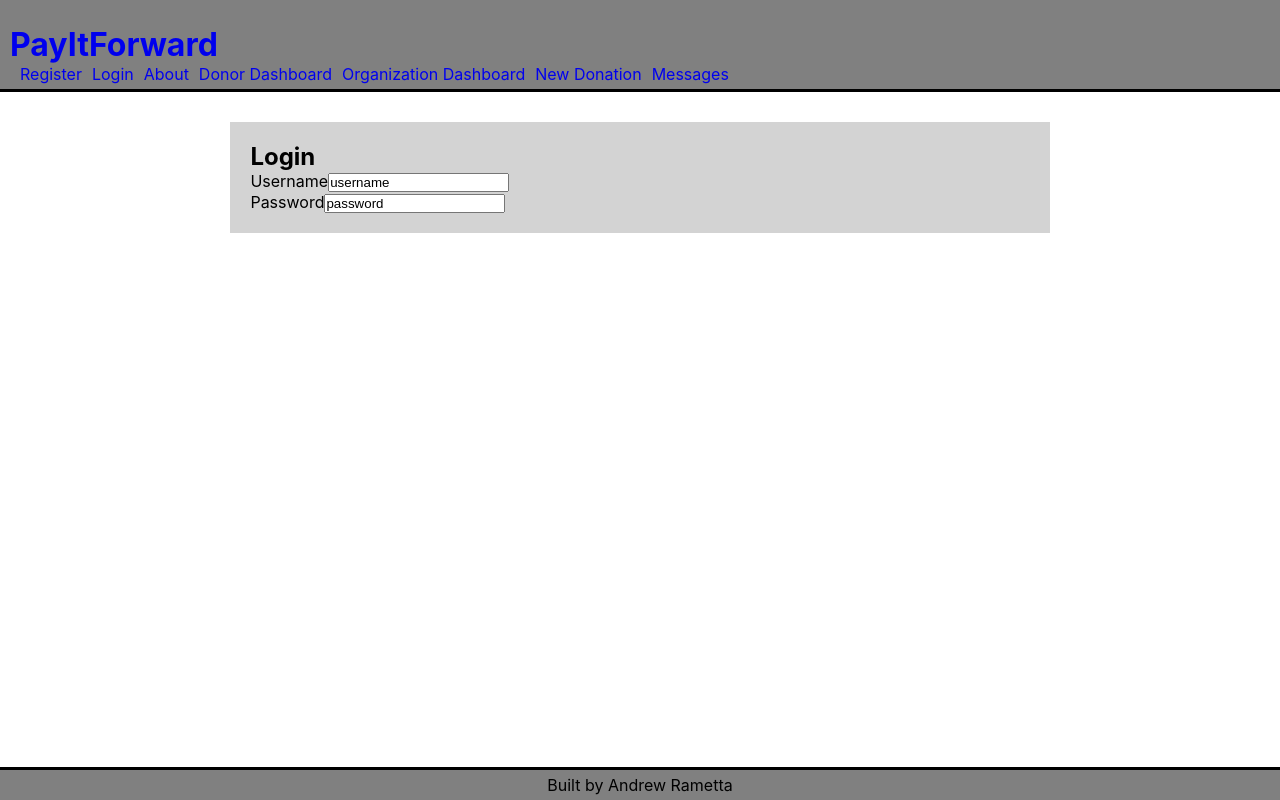
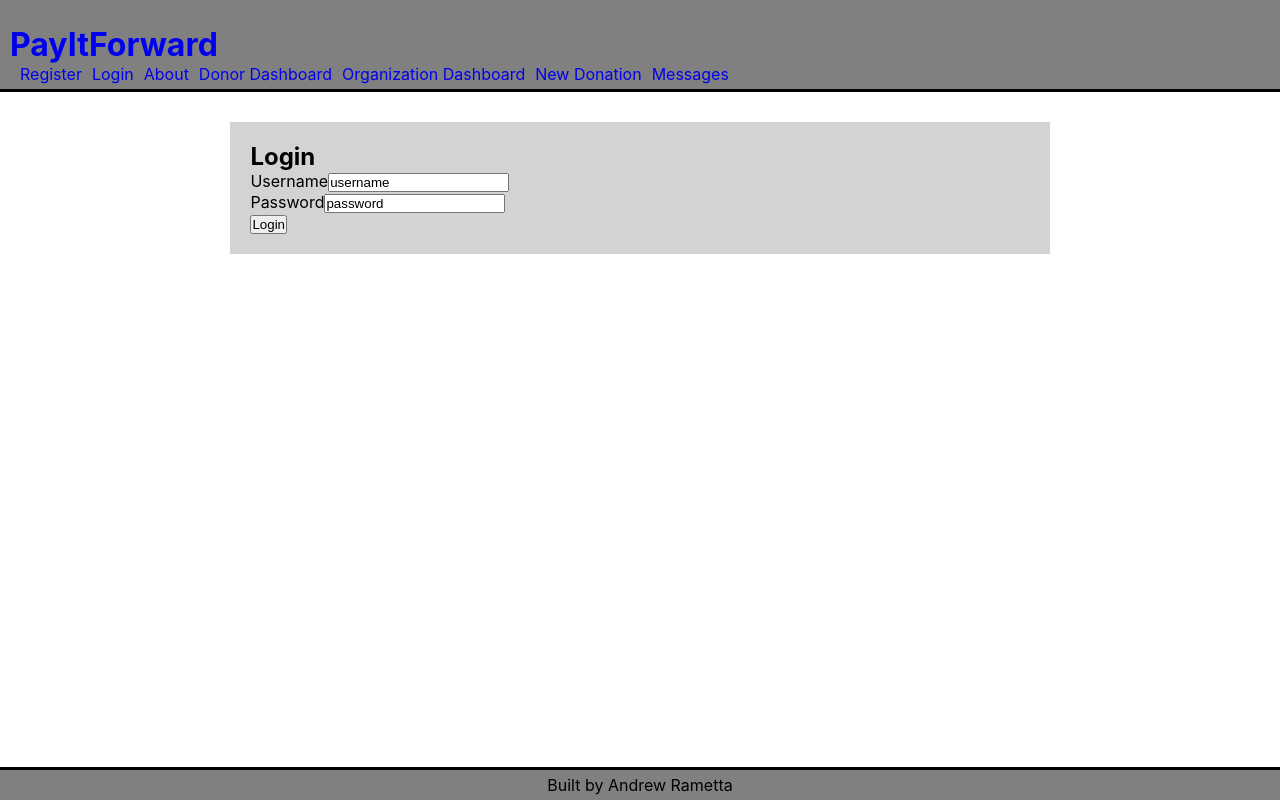
Before and after one commit to andrewrametta/pay-it-forward, a React (Create React App) app: page /login in a window 1280 px wide. Built offline with nearby package versions, Linux system fonts and the light colour scheme; the HTML template or start-up script is replaced by a standard one.

Commit message:
added buttons

```diff
--- a/src/components/Login/Login.js
+++ b/src/components/Login/Login.js
@@ -33,6 +33,9 @@ function Login() {
                   defaultValue="password"
                 />
               </div>
+              <div className="login-button">
+                <button>Login</button>
+              </div>
             </form>
           </div>
         </article>
--- a/src/components/NewDonation/NewDonation.js
+++ b/src/components/NewDonation/NewDonation.js
@@ -44,6 +44,9 @@ function NewDonation() {
                   defaultValue="couch image"
                 />
               </div>
+              <div className="submit-button">
+                <button>Submit</button>
+              </div>
             </form>
           </div>
         </article>
--- a/src/components/Register/Register.js
+++ b/src/components/Register/Register.js
@@ -53,6 +53,9 @@ function Register() {
                   defaultValue="password"
                 />
               </div>
+              <div className="register-button">
+                <button>Register</button>
+              </div>
             </form>
           </div>
         </article>
```
